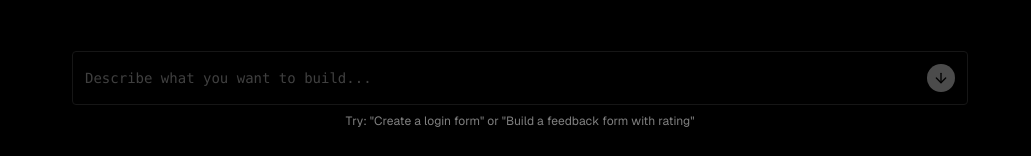
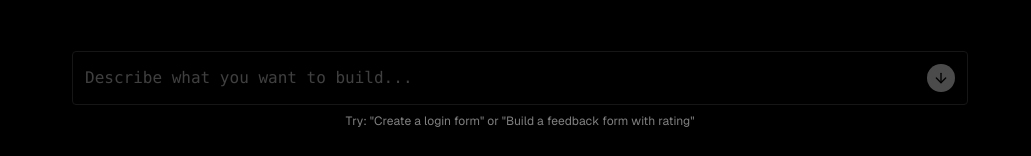
Before and after one commit to anthonytran550-ui/Shadcn-render, a Next.js app in the folder apps/web/: page / in a window 1280 px wide. Shown: the part 275-431 px from the top of the page, without its empty margins (120-1151 px from the left). Built offline with nearby package versions, Linux system fonts and the light colour scheme.

Commit message:
fix zoom

```diff
--- a/apps/web/components/demo.tsx
+++ b/apps/web/components/demo.tsx
@@ -224,7 +224,7 @@ export function Demo() {
                 value={userPrompt}
                 onChange={(e) => setUserPrompt(e.target.value)}
                 placeholder="Describe what you want to build..."
-                className="flex-1 bg-transparent outline-none placeholder:text-muted-foreground/50"
+                className="flex-1 bg-transparent outline-none placeholder:text-muted-foreground/50 text-base"
                 disabled={isStreaming}
                 maxLength={140}
                 autoFocus
```
